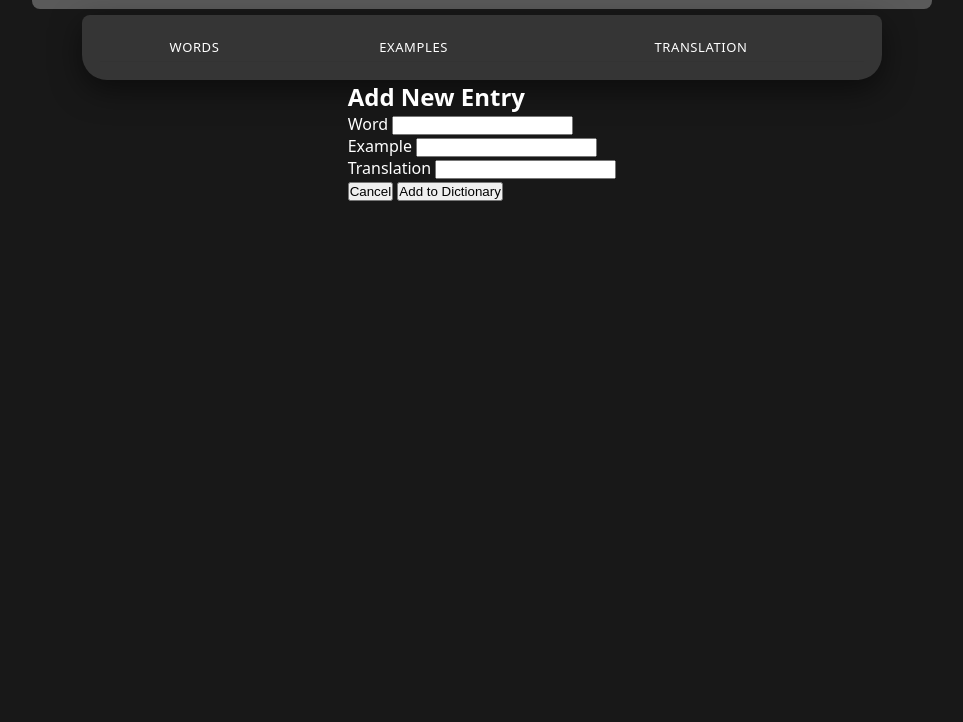
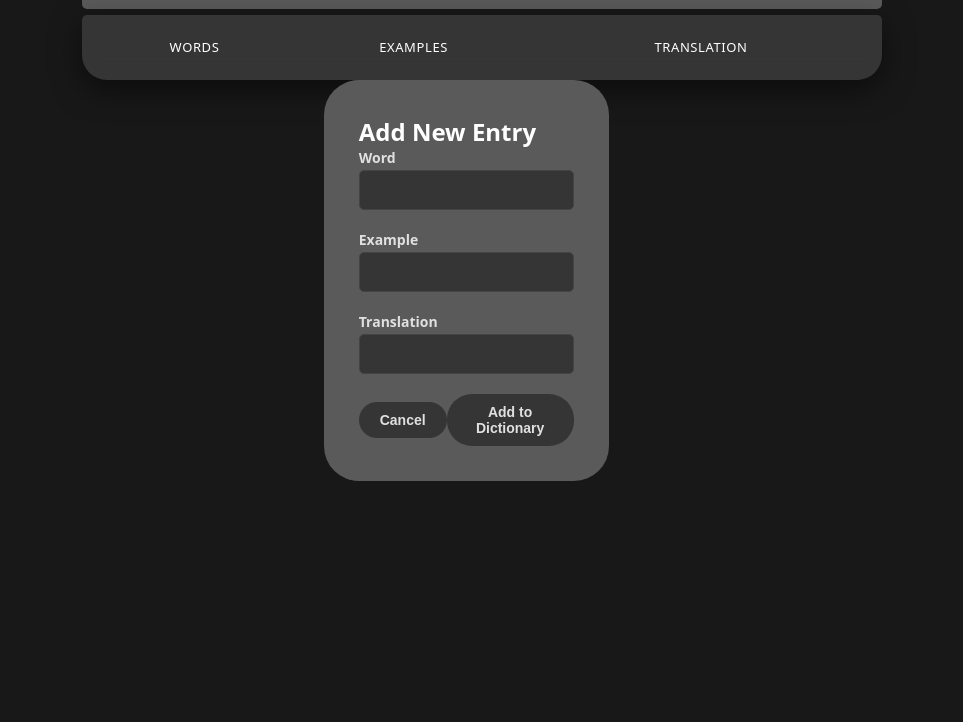
Before and after one commit to emikatop/my-dictionary, a plain HTML site: page index.html in a window 1280 px wide. Shown: the part 78-800 px from the top of the page, without its empty margins (158-1121 px from the left). Drawn offline with Linux system fonts and the light colour scheme.

Commit message:
CSS: Modal Popup Styling
Mockup version

```diff
--- a/style.css
+++ b/style.css
@@ -15,7 +15,7 @@ body {
 /* Header */
 
 header {
-    width: 100%;
+    width: 100vh;
     max-width: 900px;
     background: #5A5A5A;
     padding: 20px;
@@ -24,11 +24,11 @@ header {
     justify-content: space-between;
     align-items: center;
 
-    border-radius: 25px 25px 8px 8px;
+    border-radius: 25px 25px 5px 5px;
     margin-top: 1vh;
 }
 
-h1{font-size: 28px; font-weight: 500;}
+h1{font-size: 28px; font-weight: 500; user-select: none;}
 
 .add-btn {
     background: #353535;
@@ -39,6 +39,7 @@ h1{font-size: 28px; font-weight: 500;}
     border-radius: 25px;
 
     font-size: 13px;
+    user-select: none;
     cursor: pointer;
     transition: all 0.2s;
 }
@@ -55,10 +56,12 @@ h1{font-size: 28px; font-weight: 500;}
     max-width: 900px;
     background: #353535;
 
-    border-radius: 8px 8px 25px 25px;
+    border-radius: 5px 5px 25px 25px;
     padding: 18px;
     margin-top: 6px;
     box-shadow: 0 10px 30px rgba(0,0,0,0.5);
+
+    user-select: none;
 }
 
 table { width: 100%; border-collapse: collapse;}
@@ -76,3 +79,92 @@ font-size: 13px;
 font-weight: 500;
 letter-spacing: 0.6px;
 }
+
+/* Modal */
+
+.modal {
+    position: fixed;
+    inset: 0;
+
+    background: rgba(0, 0, 0, 0.5);
+
+    display: none;
+    justify-content: center;
+    align-items: center;
+    z-index: 1000;
+}
+
+.modal-content {
+    width: 90%;
+    max-width: 480px;
+    padding: 35px;
+
+    background: #5A5A5A;
+    border-radius: 35px;
+}
+
+.modal h2 {
+    text-align: left;
+    margin-bottom: 30px;
+    font-size: 2em;
+    font-weight: 500;
+}
+
+.form-group {
+    margin-bottom: 20px;
+}
+
+label{
+    display: block;
+    margin-bottom: 3px;
+    color: #e0e0e0;
+    font-size: 14px;
+    font-weight: 600;
+}
+
+input, textarea {
+    width: 100%;
+    padding: 10px 14px;
+    background: #353535;
+
+    border: 1px solid #444;
+    border-radius: 5px;
+
+    color: white;
+    font-size: 16px;
+}
+
+input:focus {
+    outline: none !important;
+    border:1px solid #a8a8a8;
+}
+
+.modal-buttons {
+    display: flex;
+    justify-content: space-between;
+    align-items: center;
+    margin-top: 20px;
+}
+
+button {
+    background: #353535;
+    color:#e0e0e0;
+
+    border: none;
+    padding: 10px 21px;
+    border-radius: 25px;
+
+    font-size: 14px;
+    font-weight: 600;
+
+
+    user-select: none;
+    cursor: pointer;
+    transition: all 0.2s;
+}
+
+button:hover {
+    background: #454545;
+}
+
+.hidden { display: none !important; }
```
